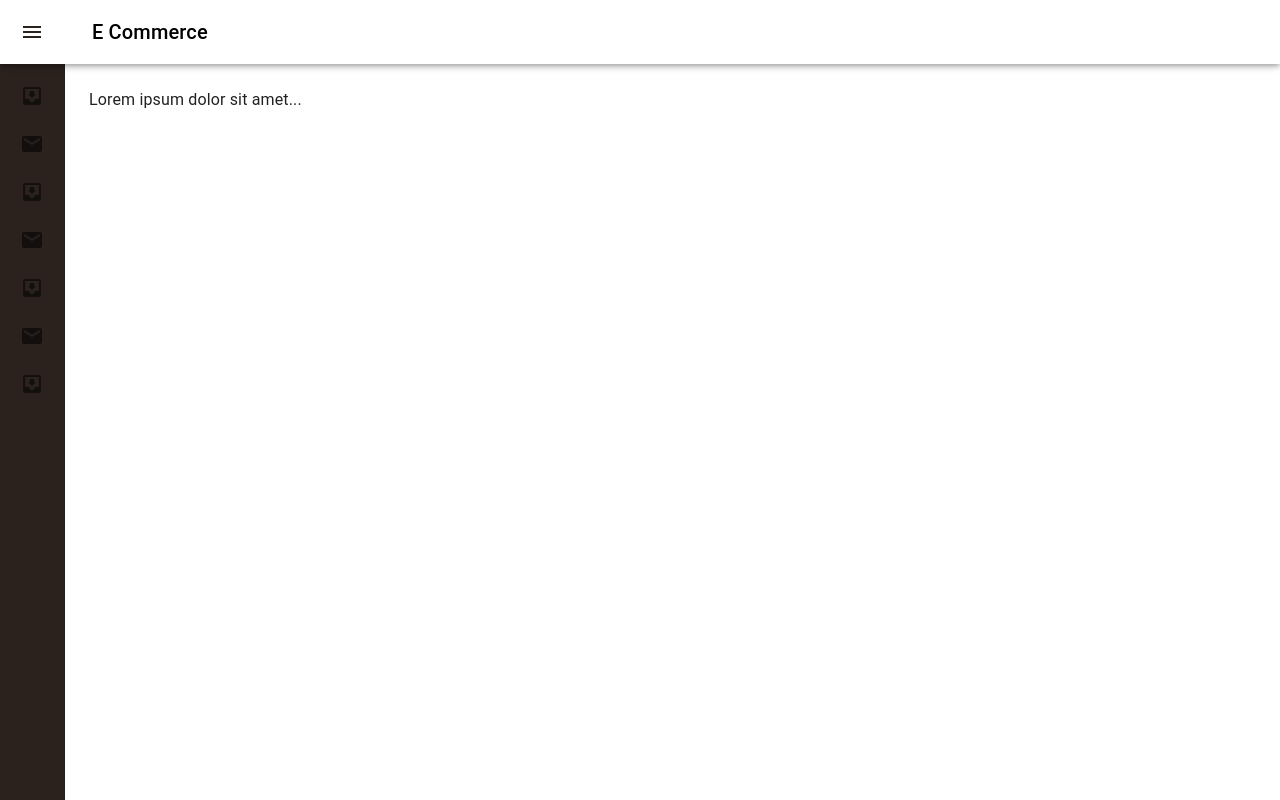
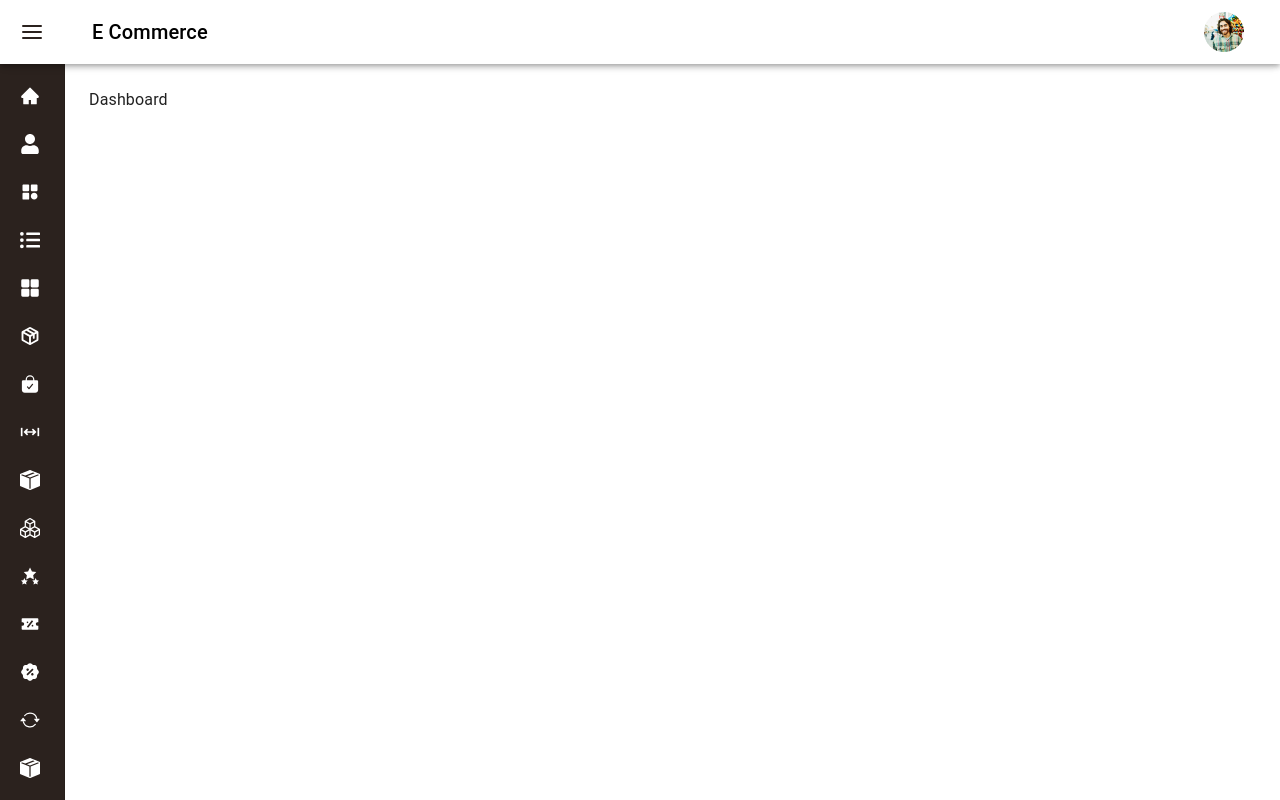
Before and after one commit to Shweta01-Beladiya/E-Com-Admin, a React (Create React App) app: page /dashboard in a window 1280 px wide. Built offline with nearby package versions, Linux system fonts and the light colour scheme.

Commit message:
shweta21-01

```diff
--- a/src/App.js
+++ b/src/App.js
@@ -2,6 +2,7 @@ import './App.css';
 import { BrowserRouter, Route, Routes } from 'react-router-dom';
 import Layout from './Component/Layout';
 import './CSS/s_style.css';
+import Dashboard from './Pages/Dashboard';
 
 function App() {
   return (
@@ -9,7 +10,7 @@ function App() {
       <BrowserRouter>
           <Routes>
             <Route path="/dashboard" element={<Layout />}>
-            {/* <Route index element={<Dashboard />} /> */}
+            <Route index element={<Dashboard />} />
             </Route>
           </Routes>
       </BrowserRouter>
--- a/src/CSS/s_style.css
+++ b/src/CSS/s_style.css
@@ -7,3 +7,6 @@
     background-color: #2B221E !important;
     color: white !important;
  }
+ .css-1n6jaw4-MuiListItemText-root::after{
+    content: "'•'",
+ }
--- a/src/Component/Header.jsx
+++ b/src/Component/Header.jsx
@@ -1,9 +1,106 @@
-const Header = () => {
-    return(
-        <div>
-            <h1>Header</h1>
+// Header.jsx
+import React from 'react';
+import { styled } from '@mui/material/styles';
+import {
+  AppBar as MuiAppBar,
+  Toolbar,
+  Typography,
+  IconButton,
+} from '@mui/material';
+import { FiMenu } from 'react-icons/fi';
+import Button from '@mui/material/Button';
+import Menu from '@mui/material/Menu';
+import MenuItem from '@mui/material/MenuItem';
+
+const drawerWidth = 280;
+
+const AppBar = styled(MuiAppBar, {
+  shouldForwardProp: (prop) => prop !== 'open',
+})(({ theme, open }) => ({
+  zIndex: theme.zIndex.drawer + 1,
+  transition: theme.transitions.create(['width', 'margin'], {
+    easing: theme.transitions.easing.sharp,
+    duration: theme.transitions.duration.leavingScreen,
+  }),
+  ...(open && {
+    marginLeft: drawerWidth,
+    width: `calc(100% - ${drawerWidth}px)`,
+    transition: theme.transitions.create(['width', 'margin'], {
+      easing: theme.transitions.easing.sharp,
+      duration: theme.transitions.duration.enteringScreen,
+    }),
+  }),
+}));
+
+
+
+const Header = ({ open, handleDrawerOpen }) => {
+  const [anchorEl, setAnchorEl] = React.useState(null);
+  const isMenuOpen = Boolean(anchorEl);
+  const handleClick = (event) => {
+    setAnchorEl(event.currentTarget);
+  };
+  const handleClose = () => {
+    setAnchorEl(null);
+  };
+  return (
+    <AppBar position="fixed" open={open}>
+      <Toolbar className='bg-white text-black'>
+        <IconButton
+          color="inherit"
+          aria-label="open drawer"
+          onClick={handleDrawerOpen}
+          edge="start"
+          sx={{
+            marginRight: 5,
+            ...(open && { display: 'none' }),
+          }}
+        >
+          <FiMenu className='text-[#2B221E] w-6 h-6' />
+        </IconButton>
+        <Typography variant="h6" noWrap component="div" >
+          E Commerce
+        </Typography>
+        {/* <div className='ml-auto'>
+       <img src={require('../s_img/loginUser.png')} alt=""  />
+       </div> */}
+        <div className='ml-auto'>
+          <Button
+            id="basic-button"
+            aria-controls={isMenuOpen ? 'basic-menu' : undefined}
+            aria-haspopup="true"
+            aria-expanded={isMenuOpen ? 'true' : undefined}
+            onClick={handleClick}
+          >
+            <img src={require('../s_img/loginUser.png')} alt="" />
+          </Button>
+          <Menu
+            id="basic-menu"
+            anchorEl={anchorEl}
+            open={isMenuOpen}
+            onClose={handleClose}
+            MenuListProps={{
+              'aria-labelledby': 'basic-button',
+            }}
+          >
+            <MenuItem onClick={handleClose}>
+              <div className='flex'>
+                <div>
+                  <img src={require('../s_img/loginUser.png')} alt="" className='w-30 h-30 me-2' />
+                </div>
+                <div>
+                  <p><b>John Patel</b></p>
+                  <p className='text-[#7D7D7D]'>example@gmail.com</p>
+                </div>
+              </div>
+            </MenuItem>
+            <MenuItem onClick={handleClose}>My account</MenuItem>
+            <MenuItem onClick={handleClose}>Logout</MenuItem>
+          </Menu>
         </div>
-    )
-}
+      </Toolbar>
+    </AppBar>
+  );
+};
 
 export default Header;
--- a/src/Component/Layout.jsx
+++ b/src/Component/Layout.jsx
@@ -1,21 +1,46 @@
-import { useState } from "react";
-import Sideabr from "./Sidebar";
-import Header from "./Header";
-import { Outlet } from "react-router-dom";
+// Layout.jsx
+import React from 'react';
+import { styled,useTheme } from '@mui/material/styles';
+import { Box, CssBaseline } from '@mui/material';
+import { Outlet } from 'react-router-dom';
+import Header from './Header';
+import Sidebar from './Sidebar';
+
+const DrawerHeader = styled('div')(({ theme }) => ({
+  display: 'flex',
+  alignItems: 'center',
+  justifyContent: 'flex-end',
+  padding: theme.spacing(0, 1),
+  ...theme.mixins.toolbar,
+}));
 
 const Layout = () => {
-    const [isOpen, setIsOpen] = useState();
-    return (
-        <div className='d-md-flex'>
-            <Sideabr open={isOpen} setopen={setIsOpen} />
-            <div className='flex-grow-1'>
-                <Header open={isOpen} setopen={setIsOpen} />
-                <main>
-                    <Outlet />
-                </main>
-            </div>
-        </div>
-    )
-}
+  const theme = useTheme();
+  const [open, setOpen] = React.useState(false);
+
+  const handleDrawerOpen = () => {
+    setOpen(true);
+  };
+
+  const handleDrawerClose = () => {
+    setOpen(false);
+  };
+
+  return (
+    <Box sx={{ display: 'flex' }}>
+      <CssBaseline />
+      <Header open={open} handleDrawerOpen={handleDrawerOpen} />
+      <Sidebar
+        open={open}
+        handleDrawerClose={handleDrawerClose}
+        theme={theme}
+      />
+      <Box component="main" sx={{ flexGrow: 1, p: 3 }}>
+        <DrawerHeader />
+        <Outlet />
+      </Box>
+    </Box>
+  );
+};
 
 export default Layout;
--- a/src/Component/Sidebar.jsx
+++ b/src/Component/Sidebar.jsx
@@ -1,25 +1,29 @@
-import * as React from 'react';
-import { styled, useTheme } from '@mui/material/styles';
-import Box from '@mui/material/Box';
-import MuiDrawer from '@mui/material/Drawer';
-import MuiAppBar from '@mui/material/AppBar';
-import Toolbar from '@mui/material/Toolbar';
-import List from '@mui/material/List';
-import CssBaseline from '@mui/material/CssBaseline';
-import Typography from '@mui/material/Typography';
-import Divider from '@mui/material/Divider';
-import IconButton from '@mui/material/IconButton';
-import MenuIcon from '@mui/icons-material/Menu';
-import ChevronLeftIcon from '@mui/icons-material/ChevronLeft';
-import ChevronRightIcon from '@mui/icons-material/ChevronRight';
-import ListItem from '@mui/material/ListItem';
-import ListItemButton from '@mui/material/ListItemButton';
-import ListItemIcon from '@mui/material/ListItemIcon';
-import ListItemText from '@mui/material/ListItemText';
-import InboxIcon from '@mui/icons-material/MoveToInbox';
-import MailIcon from '@mui/icons-material/Mail';
+// Sidebar.jsx
+import React, { useState } from 'react';
+import { styled } from '@mui/material/styles';
+import {
+  List,
+  ListItem,
+  ListItemButton,
+  ListItemIcon,
+  ListItemText,
+  IconButton,
+  Drawer as MuiDrawer,
+} from '@mui/material';
+import { useNavigate } from 'react-router-dom';
+import { FiChevronLeft, FiChevronRight, FiChevronDown, FiChevronUp } from 'react-icons/fi';
+import { CgArrowsShrinkH } from 'react-icons/cg';
+import { AiFillHome, AiFillInfoCircle, AiFillMessage } from 'react-icons/ai';
+import { FaListUl, FaUser, FaUserSlash } from 'react-icons/fa';
+import { IoBagCheck, IoGrid, IoHelpCircleSharp } from 'react-icons/io5';
+import { BiSolidCategory, BiSolidDiscount, BiSolidMessage, BiSolidPurchaseTag } from 'react-icons/bi';
+import { PiPackageBold } from 'react-icons/pi';
+import { BsArrowRepeat, BsBoxes, BsBoxSeamFill } from 'react-icons/bs';
+import { GiStarsStack } from 'react-icons/gi';
+import { RiDiscountPercentFill } from 'react-icons/ri';
+import { HiGiftTop } from 'react-icons/hi2';
 
-const drawerWidth = 240;
+const drawerWidth = 280;
 
 const openedMixin = (theme) => ({
   width: drawerWidth,
@@ -50,24 +54,6 @@ const DrawerHeader = styled('div')(({ theme }) => ({
   ...theme.mixins.toolbar,
 }));
 
-const AppBar = styled(MuiAppBar, {
-  shouldForwardProp: (prop) => prop !== 'open',
-})(({ theme, open }) => ({
-  zIndex: theme.zIndex.drawer + 1,
-  transition: theme.transitions.create(['width', 'margin'], {
-    easing: theme.transitions.easing.sharp,
-    duration: theme.transitions.duration.leavingScreen,
-  }),
-  ...(open && {
-    marginLeft: drawerWidth,
-    width: `calc(100% - ${drawerWidth}px)`,
-    transition: theme.transitions.create(['width', 'margin'], {
-      easing: theme.transitions.easing.sharp,
-      duration: theme.transitions.duration.enteringScreen,
-    }),
-  }),
-}));
-
 const Drawer = styled(MuiDrawer, {
   shouldForwardProp: (prop) => prop !== 'open'
 })(({ theme, open }) => ({
@@ -85,84 +71,145 @@ const Drawer = styled(MuiDrawer, {
   }),
 }));
 
-const Sidebar = () => {
-  const theme = useTheme();
-  const [open, setOpen] = React.useState(false);
+const menuItems = [
+  { text: 'Dashboard', icon: <AiFillHome size={20} />, path: '/dashboard' },
+  { text: 'User', icon: <FaUser size={20} />, path: '/' },
+  { text: 'Main Category', icon: <BiSolidCategory size={20} />, path: '/' },
+  { text: 'Category', icon: <FaListUl size={20} />, path: '/' },
+  { text: 'Sub Category', icon: <IoGrid size={20} />, path: '/' },
+  { text: 'Products', icon: <PiPackageBold size={20} />, path: '/' },
+  { text: 'Unit', icon: <IoBagCheck size={20} />, path: '/' },
+  { text: 'Size', icon: <CgArrowsShrinkH size={20} />, path: '/' },
+  { text: 'Stock', icon: <BsBoxSeamFill size={20} />, path: '/' },
+  { text: 'Order', icon: <BsBoxes size={20} />, path: '/' },
+  { text: 'Review', icon: <GiStarsStack size={20} />, path: '/' },
+  { text: 'Coupen', icon: <BiSolidDiscount size={20} />, path: '/' },
+  {
+    text: 'Offers',
+    icon: <RiDiscountPercentFill size={20} />,
+    dropdown: true,
+    children: [
+      { text: 'Product Offer', path: '/' },
+      { text: 'Offer', path: '/' },
+    ],
+  },
+  { text: 'Return Order', icon: <BsArrowRepeat  size={20} />, path: '/' },
+  { text: 'Cancel Order', icon: <BsBoxSeamFill  size={20} />, path: '/' },
+  { text: 'Reason for Cancellation', icon: <BsBoxSeamFill  size={20} />, path: '/' },
+  { text: 'Terms & Conditions', icon: <BsBoxSeamFill  size={20} />, path: '/' },
+  { text: 'FAQ', icon: <BiSolidMessage size={20} />, path: '/' },
+  { text: 'Account Policy', icon: <BiSolidMessage size={20} />, path: '/' },
+  { text: 'Deactivated Account', icon: <FaUserSlash  size={20} />, path: '/' },
+  { text: 'Help', icon: <IoHelpCircleSharp  size={20} />, path: '/' },
+  { text: 'Contect Us', icon: <AiFillMessage  size={20} />, path: '/' },
+  { text: 'About Us', icon: <AiFillInfoCircle  size={20} />, path: '/' },
+  { text: 'Card', icon: <HiGiftTop  size={20} />, path: '/' },
+  { text: 'Popular Brands', icon: <BiSolidPurchaseTag  size={20} />, path: '/' },
+];
 
-  const handleDrawerOpen = () => {
-    setOpen(true);
+const Sidebar = ({ open, handleDrawerClose, theme }) => {
+  const navigate = useNavigate();
+  const [offersOpen, setOffersOpen] = useState(false);
+
+  const handleNavigation = (path) => {
+    navigate(path);
   };
 
-  const handleDrawerClose = () => {
-    setOpen(false);
+  const toggleOffersDropdown = () => {
+    setOffersOpen(!offersOpen);
   };
 
   return (
-    <Box sx={{ display: 'flex' }}>
-      <CssBaseline />
-      <AppBar position="fixed" open={open} >
-        <Toolbar  className='bg-white'>
-          <IconButton
-            color="inherit"
-            aria-label="open drawer"
-            onClick={handleDrawerOpen}
-            edge="start"
-            sx={{
-              marginRight: 5,
-              ...(open && { display: 'none' }),
-            }}
-          >
-            <MenuIcon className='text-[#2B221E]' />
-          </IconButton>
-          <Typography variant="h6" noWrap component="div" className='text-black'>
-           E Commerce
-          </Typography>
-        </Toolbar>
-      </AppBar>
-      <Drawer variant="permanent" open={open} >
-        <DrawerHeader className='bg-[#2B221E] '>
-            <h1 className='text-xl font-bold'>LOGO</h1>
-          <IconButton onClick={handleDrawerClose} >
-            {theme.direction === 'rtl' ? <ChevronRightIcon className='text-white' /> : <ChevronLeftIcon className='text-white' />}
-          </IconButton>
-        </DrawerHeader>
-        {/* <Divider /> */}
-        <List >
-          {['Inbox', 'Starred', 'Send email', 'Drafts','All mail', 'Trash', 'Spam'].map((text, index) => (
-            <ListItem key={text} disablePadding sx={{ display: 'block' }}>
+    <Drawer variant="permanent" open={open}>
+      <DrawerHeader className='bg-[#2B221E]'>
+        <h1 className='text-3xl pe-5 text-white'>LOGO</h1>
+        <IconButton onClick={handleDrawerClose}>
+          {theme.direction === 'rtl' ?
+            <FiChevronRight className='text-white w-6 h-6' /> :
+            <FiChevronLeft className='text-white w-6 h-6' />
+          }
+        </IconButton>
+      </DrawerHeader>
+      <List className='bg-[#2B221E] h-full'>
+        {menuItems.map((item) => (
+          <React.Fragment key={item.text}>
+            <ListItem disablePadding sx={{ display: 'block' }}>
               <ListItemButton
+                onClick={item.dropdown ? toggleOffersDropdown : () => handleNavigation(item.path)}
                 sx={{
                   minHeight: 48,
                   justifyContent: open ? 'initial' : 'center',
                   px: 2.5,
                 }}
-                className='fill-[#ffffff]'
+                className='text-white hover:bg-[#3f322d] transition-colors duration-200'
               >
                 <ListItemIcon
                   sx={{
                     minWidth: 0,
                     mr: open ? 3 : 'auto',
                     justifyContent: 'center',
+                    color: 'white',
                   }}
+                  className='text-white'
                 >
-                  {index % 2 === 0 ? <InboxIcon /> : <MailIcon />}
+                  {item.icon}
                 </ListItemIcon>
                 <ListItemText
-                  primary={text}
-                  sx={{ opacity: open ? 1 : 0 }}
+                  primary={item.text}
+                  sx={{
+                    opacity: open ? 1 : 0,
+                    color: 'white',
+                  }}
                 />
+                {item.dropdown && (
+                  <IconButton
+                    sx={{
+                      color: 'white',
+                      marginLeft: open ? 'auto' : 0,
+                      display: open ? 'block' : 'none',
+                      transition: 'transform 0.3s ease',
+                      transform: open ? 'rotate(0deg)' : 'rotate(0deg)',
+                    }}
+                  >
+                    {offersOpen ? <FiChevronUp /> : <FiChevronDown />}
+                  </IconButton>
+                )}
               </ListItemButton>
             </ListItem>
-          ))}
-        </List>
-      </Drawer>
-      <Box component="main" sx={{ flexGrow: 1, p: 3 }}>
-        <DrawerHeader />
-        <Typography>
-          Lorem ipsum dolor sit amet...
-        </Typography>
-      </Box>
-    </Box>
+            {item.dropdown && offersOpen && item.children.map((child) => (
+              <ListItem
+                key={child.id || child.text}
+                disablePadding
+                sx={{ display: 'block', pl: 4, color: 'white', position: 'relative' }}
+              >
+                <ListItemButton
+                  onClick={() => handleNavigation(child.path)}
+                  sx={{
+                    minHeight: 48,
+                    justifyContent: open ? 'initial' : 'center',
+                    px: 2.5,
+                    // '&:hover': {
+                    //   backgroundColor: '#3f322d',
+                    // },
+                  }}
+                  className='text-white  before:content-["•"] before:absolute before:text-white'
+                >
+                  <ListItemText
+                    primary={child.text}
+                    sx={{
+                      opacity: open ? 1 : 0,
+                      color: 'inherit',
+                      paddingLeft:'20px'
+                    }}
+                  />
+                </ListItemButton>
+              </ListItem>
+            ))}
+
+          </React.Fragment>
+        ))}
+      </List>
+    </Drawer>
   );
 };
 
--- a/src/Pages/Dashboard.jsx
+++ b/src/Pages/Dashboard.jsx
@@ -6,3 +6,5 @@ const Dashboard = () => {
         </>
     )
 }
+
+export default Dashboard;
```
Also changed, not shown: src/s_img/loginUser.png (added).
